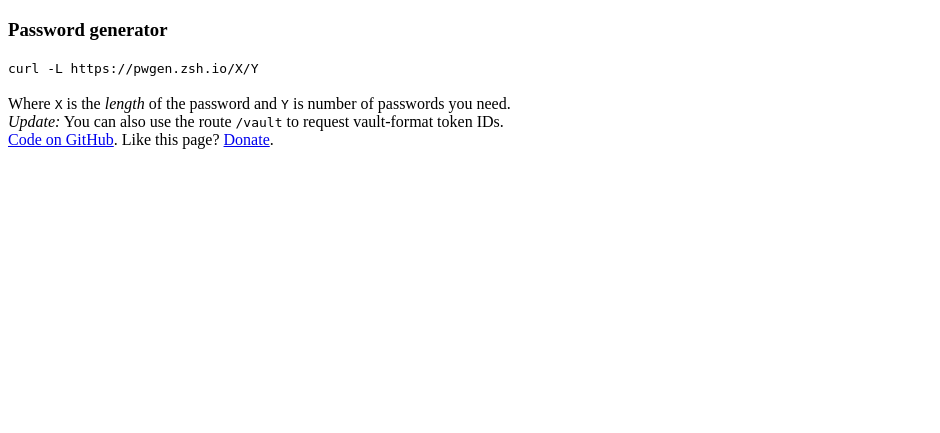
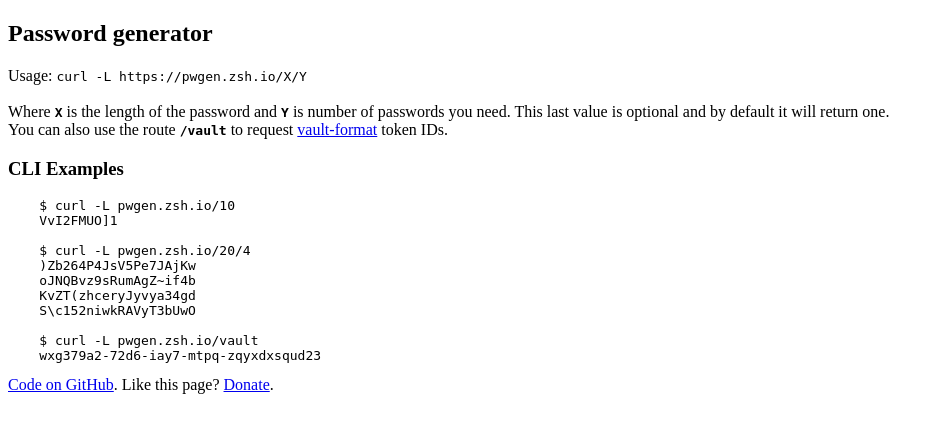
Before and after one commit to boris/pwgen, a Flask app: page / in a window 1280 px wide. Shown: the top 433 px of the page, without its empty margins (0-940 px from the left). Run offline with Flask 2, Linux system fonts and the light colour scheme.

Commit message:
fix format

```diff
--- a/templates/index.html
+++ b/templates/index.html
@@ -1,13 +1,28 @@
 <!doctype html>
 <title>Password generator from Flask</title>
-<h3>Password generator</h3>
+<h2>Password generator</h2>
+Usage:
 <code>
   curl -L https://pwgen.zsh.io/X/Y
 </code>
 <br></br>
-Where <code>X</code> is the <em>length</em> of the password and <code>Y</code>
-is number of passwords you need.
+Where <b><code>X</code></b> is the length of the password and <b><code>Y</code></b>
+is number of passwords you need. This last value is optional and by default it will return one.
 <br>
-<em>Update:</em> You can also use the route <code>/vault</code> to request vault-format token IDs.
-<br>
+You can also use the route <b><code>/vault</code></b> to request <a href="https://www.vaultproject.io/docs/concepts/tokens.html">vault-format</a> token IDs.
+
+<h3>CLI Examples</h3>
+<pre>
+    $ curl -L pwgen.zsh.io/10
+    VvI2FMUO]1
+
+    $ curl -L pwgen.zsh.io/20/4
+    )Zb264P4JsV5Pe7JAjKw
+    oJNQBvz9sRumAgZ~if4b
+    KvZT(zhceryJyvya34gd
+    S\c152niwkRAVyT3bUwO
+
+    $ curl -L pwgen.zsh.io/vault
+    wxg379a2-72d6-iay7-mtpq-zqyxdxsqud23
+</pre>
 <a href="https://github.com/boris/pwgen">Code on GitHub</a>. Like this page? <a href="/donate">Donate</a>.
```
